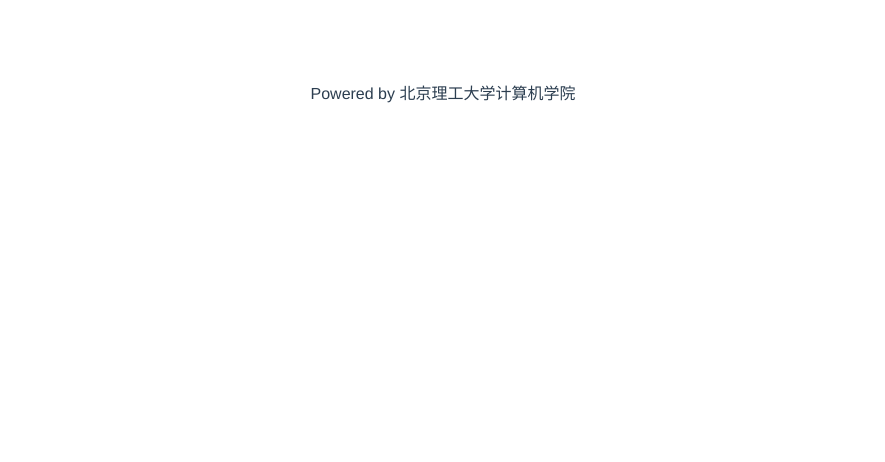
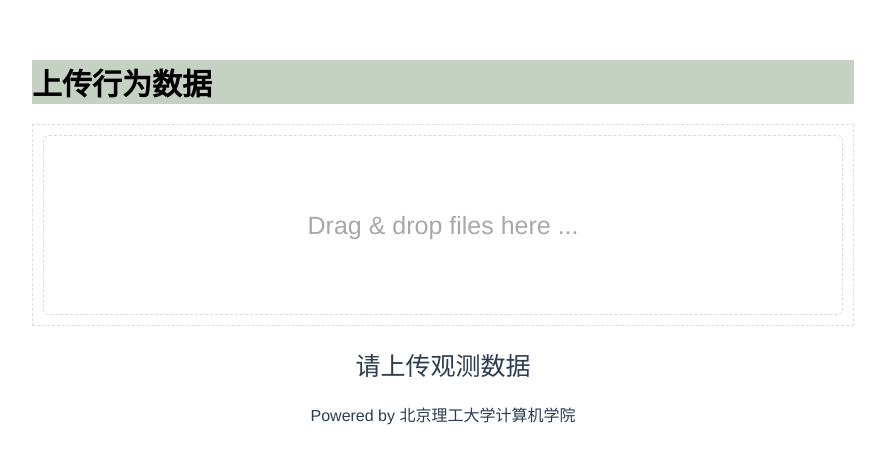
Before and after one commit to inst32i/microproto-ui, a Vue app: page /input in a window 1280 px wide. Shown: the part 824-1286 px from the top of the page, without its empty margins (197-1082 px from the left). Before the commit the page ends 964 px from the top, so only its background shows below. Built offline with nearby package versions, Linux system fonts and the light colour scheme.

Commit message:
移植黎曼流形数据输入

```diff
--- a/src/components/input.vue
+++ b/src/components/input.vue
@@ -1,12 +1,59 @@
 <template>
   <div>
     <iframe src="http://localhost:8000/input" width="100%" height="800px" class="iframeStyle"></iframe>
+    <div class="upload">
+      <div class="tips">上传行为数据</div>
+      <el-upload
+        drag
+        show-file-list
+        action=""
+        multiple
+        accept="xls,xlsx,xlsm,csv"
+        :http-request="fileget"
+        class="uploadFrame"
+      >
+        <div class="uploadText">Drag & drop files here ...</div>
+      </el-upload>
+      <div class="loadingTips">{{textTips}}</div>
+    </div>
   </div>
   </template>
 
 <script>
+import axios from "axios"
+
 export default {
-  name: 'input'
+  name: 'input',
+  data () {
+    return {
+      file: null,
+      param: null,
+      textTips: '请上传观测数据'
+    }
+  },
+  methods: {
+    fileget (e) {
+      this.file = e.file
+      this.param = new FormData()
+      this.param.append('pic_file', this.file, this.file.name)
+      // console.log(this.file)
+      this.textTips = '数据上传中，请稍候...'
+      axios({
+        method: 'post',
+        url: 'http://127.0.0.1:5000/upload',
+        headers: {'Content-Type': 'multipart/form-data'},
+        data: this.param
+      }).then((res) => {
+        // console.log(res)
+        this.$store.commit('editLabels', res.data.labels)
+        this.$store.commit('editselectLabels', res.data.selectLabels)
+        this.$store.commit('editFilePath', res.data.path)
+        this.textTips = '数据上传完成！'
+      }).catch((error) => {
+        this.textTips = '数据上传失败！'
+      })
+    }
+  }
 }
 </script>
 
@@ -14,4 +61,44 @@ export default {
   .iframeStyle {
     border: medium none;
   }
+
+  .upload {
+    display: flex;
+    flex-direction: column;
+    align-items: center;
+  }
+
+  .tips {
+    display: flex;
+    flex-direction: row;
+    justify-content: flex-start;
+    background-color: #C5D1C3;
+    font-size: 30px;
+    font-weight: bold;
+    color: black;
+    width: 822px;
+    margin-bottom: 20px;
+  }
+
+  .uploadFrame {
+    border: 1px dashed #DDDDDD;
+  }
+
+  /deep/.uploadFrame .el-upload-dragger {
+    width: 800px !important;
+    margin: 10px;
+    display: flex;
+    justify-content: center;
+    align-items: center;
+  }
+
+  .uploadText {
+    font-size: 25px;
+    color: #A8A8A8;
+  }
+
+  .loadingTips {
+    margin-top: 20px;
+    font-size: 25px;
+  }
 </style>
--- a/src/components/rieman.vue
+++ b/src/components/rieman.vue
@@ -4,35 +4,10 @@
       <span>黎曼流形计算</span>
     </div>
     <div class="zhangContent">
-      <span>黎曼流形详解</span>
+      <img src="../../static/introOfReiman.png">
     </div>
     <div class="zhangUpload">
-      <div class="uploadAndButton">
-        <el-upload
-          drag
-          show-file-list
-          action=""
-          multiple
-          accept="xls,xlsx,xlsm,csv,mp4"
-          :http-request="fileget"
-          class="uploadBox"
-        >
-          <i class="el-icon-upload"></i>
-          <div class="el-upload__text">将文件拖到此处，或<em>点击上传</em></div>
-        </el-upload>
-        <div class="buttonBox">
-          <el-button
-            class="caculateBtn"
-            type="primary"
-            v-show="isCalcBtnShow"
-            :disabled="isCalcBtnDisabled"
-            @click="handleCalc"
-          >
-            {{ buttonText }}
-          </el-button>
-        </div>
-      </div>
-      <div>
+      <div class="labelSelectBox">
         <el-transfer
           v-model="checkedLabel"
           :data="calculateLabel"
@@ -40,21 +15,14 @@
           class="transferBox"
         >
         </el-transfer>
-<!--        <el-checkbox-group-->
-<!--          size="medium"-->
-<!--          v-model="checkedLabel"-->
-<!--          class="labelBox"-->
-<!--        >-->
-<!--          <el-checkbox-->
-<!--            border-->
-<!--            v-for="item in calculateLabel"-->
-<!--            :label="item"-->
-<!--            :key="item"-->
-<!--            class="calLabel"-->
-<!--          >-->
-<!--            {{item}}-->
-<!--          </el-checkbox>-->
-<!--        </el-checkbox-group>-->
+        <el-button
+          class="caculateBtn"
+          type="primary"
+          :loading="isCalcBtnLoading"
+          @click="handleCalc"
+        >
+          {{ buttonText }}
+        </el-button>
       </div>
     </div>
   </el-card>
@@ -65,54 +33,16 @@ export default {
   name: 'upload',
   data () {
     return {
-      file: null,
-	    param: null,
       calculateLabel: [],
       checkedLabel: [],
-      buttonText: '计算',
-      isCalcBtnShow: false,
-      isCalcBtnDisabled: false,
+      buttonText: '等待数据输入',
+      isCalcBtnLoading: true,
       filePath: ''
     }
   },
   methods: {
-    fileget(e){
-      this.file = e.file;
-      this.param = new FormData();
-      this.param.append('pic_file',this.file, this.file.name);
-      // console.log(this.file)
-      axios({
-        method: 'post',
-        url: 'http://127.0.0.1:5000/upload',
-        headers: {'Content-Type': 'multipart/form-data'},
-        data: this.param
-      }).then((res)=>{
-        // console.log(res)
-        this.filePath = res.data.path
-        // this.calculateLabel = res.data.labels
-        for (let i = 1; i <= res.data.labels.length; i++) {
-          this.calculateLabel.push({
-            key: i,
-            label: res.data.labels[i - 1],
-            disabled: false
-          })
-        }
-        for (let i = 1; i <= res.data.selectLabels.length; i++) {
-          let tmpLabel = res.data.selectLabels[i - 1]
-          for (let j = 1; j <= res.data.labels.length; j++) {
-            if (tmpLabel === res.data.labels[j - 1]) {
-              this.checkedLabel.push(j)
-              break
-            }
-          }
-        }
-        this.isCalcBtnShow = true
-      }).catch(function (error) {
-        console.log(error)
-      })
-    },
     handleCalc () {
-      this.isCalcBtnDisabled = true
+      this.isCalcBtnLoading = true
       this.buttonText = '计算中，请稍候...'
       // console.log(this.checkedLabel)
       let axiosLabel = []
@@ -128,8 +58,8 @@ export default {
           filePath: this.filePath,
           checkedLabels: axiosLabel
         }
-      }).then((res)=>{
-        console.log(res)
+      }).then((res) => {
+        // console.log(res)
         this.$router.push({
           name: 'graph',
           params: {
@@ -142,8 +72,33 @@ export default {
       })
     }
   },
-  created () {
-
+  mounted () {
+    // 尝试从vuex读取数据
+    if (this.$store.state.labels.length !== 0 && this.$store.state.selectLabels.length !== 0 && this.$store.state.filePath !== '') {
+      // 添加文件路径
+      this.filePath = this.$store.state.filePath
+      // 添加所有标签
+      this.calculateLabel = this.$store.state.labels.map((item, index) => {
+        return {
+          key: index + 1,
+          label: item,
+          disabled: false
+        }
+      })
+      // 加入推荐的标签到已选择标签
+      for (let i = 1; i <= this.$store.state.selectLabels.length; i++) {
+        let tmpLabel = this.$store.state.selectLabels[i - 1]
+        for (let j = 1; j <= this.$store.state.labels.length; j++) {
+          if (tmpLabel === this.$store.state.labels[j - 1]) {
+            this.checkedLabel.push(j)
+            break
+          }
+        }
+      }
+      // 改变显示按钮状态
+      this.isCalcBtnLoading = false
+      this.buttonText = '开始计算'
+    }
   }
 }
 </script>
@@ -168,26 +123,14 @@ export default {
     /*justify-content: space-between;*/
     align-items: start;
   }
-  .labelBox {
+  .caculateBtn {
+    height: 40px;
+    margin-left: 50px;
+  }
+  .labelSelectBox {
     display: flex;
     flex-direction: row;
-    flex-wrap: wrap;
-  }
-  .uploadBox {
-    margin-bottom: 20px;
-  }
-  .calLabel {
-    margin: 10px;
-  }
-  .uploadAndButton {
-    display: flex;
-    flex-direction: row;
-  }
-  .buttonBox {
-    margin: 20px;
-    /*border: 1px solid red;*/
-  }
-  .caculateBtn {
-    margin-top: 120px;
+    justify-content: flex-start;
+    align-items: flex-end;
   }
 </style>
--- a/src/main.js
+++ b/src/main.js
@@ -6,6 +6,7 @@ import router from './router'
 import ElementUI from 'element-ui'
 import 'element-ui/lib/theme-chalk/index.css'
 import echarts from 'echarts'
+import store from './store'
 
 Vue.prototype.$echarts = echarts
 Vue.config.productionTip = false
@@ -15,6 +16,7 @@ Vue.use(ElementUI)
 new Vue({
   el: '#app',
   router,
+  store,
   components: { App },
   template: '<App/>'
 })
--- /dev/null
+++ b/src/store/index.js
@@ -0,0 +1,28 @@
+import Vue from 'vue'
+import Vuex from 'vuex'
+
+// 挂载Vuex
+Vue.use(Vuex)
+
+// 创建VueX对象
+const store = new Vuex.Store({
+  state: {
+    // 存放的键值对就是所要管理的状态
+    labels: [],
+    selectLabels: [],
+    filePath: ''
+  },
+  mutations: {
+    editLabels (state, payload) {
+      state.labels = [...payload]
+    },
+    editselectLabels (state, payload) {
+      state.selectLabels = [...payload]
+    },
+    editFilePath (state, payload) {
+      state.filePath = payload
+    }
+  }
+})
+
+export default store
```
Also changed, not shown: src/components/graph.vue (+54 -31 lines), static/introOfReiman.png (added).
